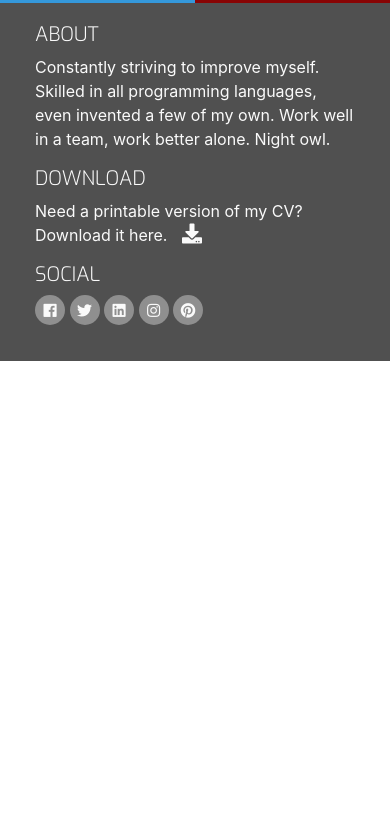
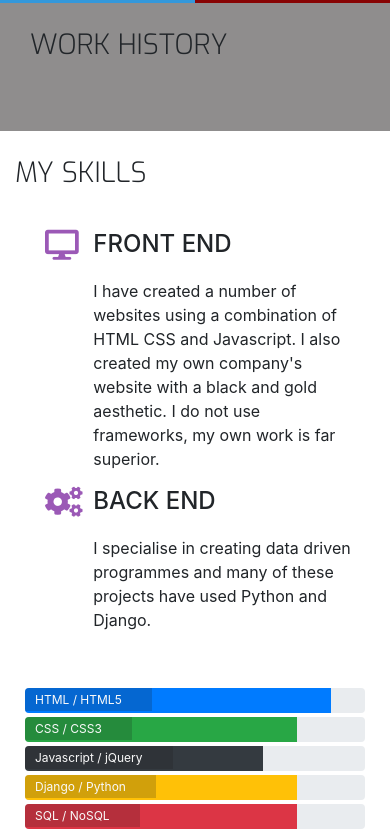
Before and after one commit to RDGrover/resume-project, a plain HTML site: page resume.html in a window 390 px wide. Shown: the part 846-1684 px from the top of the page. Before the commit the page ends 1207 px from the top, so only its background shows below. Drawn offline with nearby package versions, Linux system fonts and the light colour scheme.

Commit message:
Created content and progress bars in resume.html added styling to resum.html and established href to navigate between the three pages

```diff
--- a/assets/css/style.css
+++ b/assets/css/style.css
@@ -257,3 +257,29 @@ footer {
     width: 60%;
 
 }
+
+/*---------------------------------------Personal Info */
+
+.progress {
+    position: relative;
+    height: 25px;
+    margin-bottom: 4px;
+}
+
+.progress-type {
+    position: absolute;
+    left: 0px;
+    padding: 3px 30px 2px 10px;
+    color: #fafafa;
+    background-color: rgba(25, 25, 25, 0.2)
+}
+
+.progress-section {
+    margin: 40px 10px;
+}
+
+.skills-icon {
+    font-size: 30px;
+    color: #9b59b6;
+    padding-left: 10px;
+}
--- a/resume.html
+++ b/resume.html
@@ -1,23 +1,30 @@
 <!DOCTYPE html>
 <html lang="en">
-
   <head>
-	<meta charset="UTF-8">
-	<meta name="viewport" content="width=device-width, initial-scale=1.0">
-	<link rel="stylesheet" href="https://stackpath.bootstrapcdn.com/bootstrap/4.2.1/css/bootstrap.min.css">
-	<link rel="stylesheet" href="https://use.fontawesome.com/releases/v5.6.3/css/all.css"
-		integrity="sha384-UHRtZLI+pbxtHCWp1t77Bi1L4ZtiqrqD80Kn4Z8NTSRyMA2Fd33n5dQ8lWUE00s/" crossorigin="anonymous" />
-	<link rel="stylesheet" href="https://cdnjs.cloudflare.com/ajax/libs/hover.css/2.3.1/css/hover-min.css">
-	<link rel="stylesheet" href="assets/css/style.css">
+    <meta charset="UTF-8" />
+    <meta name="viewport" content="width=device-width, initial-scale=1.0" />
+    <link
+      rel="stylesheet"
+      href="https://stackpath.bootstrapcdn.com/bootstrap/4.2.1/css/bootstrap.min.css"
+    />
+    <link
+      rel="stylesheet"
+      href="https://use.fontawesome.com/releases/v5.6.3/css/all.css"
+      integrity="sha384-UHRtZLI+pbxtHCWp1t77Bi1L4ZtiqrqD80Kn4Z8NTSRyMA2Fd33n5dQ8lWUE00s/"
+      crossorigin="anonymous"
+    />
+    <link
+      rel="stylesheet"
+      href="https://cdnjs.cloudflare.com/ajax/libs/hover.css/2.3.1/css/hover-min.css"
+    />
+    <link rel="stylesheet" href="assets/css/style.css" />
     <title>Resume</title>
   </head>
 
   <body>
     <header>
       <div class="row no-gutters">
-			<a href="index.html" class="col-md-4 logo">
-
-			</a>
+        <a href="index.html" class="col-md-4 logo"> </a>
         <div class="col-md-8">
           <div class="row no-gutters bg-color-title">
             <div class="col heading">
@@ -28,37 +35,151 @@
           <div class="row no-gutters">
             <div class="col">
               <ul id="nav" class="list-inline menucontainer">
-							<li class="col-6 col-sm-3 ui-menu-color-home list-inline-item menuitem"> <a
-									href="index.html"
-									class="hvr-sweep-to-bottom"><i class="fas fa-home" aria-hidden="true"></i><span>Home</span></a>
+                <li
+                  class="col-6 col-sm-3 ui-menu-color-home list-inline-item menuitem"
+                >
+                  <a href="index.html" class="hvr-sweep-to-bottom"
+                    ><i class="fas fa-home" aria-hidden="true"></i
+                    ><span>Home</span></a
+                  >
                 </li>
-							<li class="col-6 col-sm-3 ui-menu-color-resume list-inline-item menuitem"> <a href="#"
-									class="hvr-sweep-to-bottom"><i class="fas fa-graduation-cap" aria-hidden="true"></i><span>Resume</span></a>
+                <li
+                  class="col-6 col-sm-3 ui-menu-color-resume list-inline-item menuitem"
+                >
+                  <a href="resume.html" class="hvr-sweep-to-bottom"
+                    ><i class="fas fa-graduation-cap" aria-hidden="true"></i
+                    ><span>Resume</span></a
+                  >
                 </li>
-							<li class="col-6 col-sm-3 ui-menu-color-contact list-inline-item menuitem"> <a href="#"
-									class="hvr-sweep-to-bottom"><i class="far fa-comment" aria-hidden="true"></i><span>Contact</span></a>
+                <li
+                  class="col-6 col-sm-3 ui-menu-color-contact list-inline-item menuitem"
+                >
+                  <a href="contact.html" class="hvr-sweep-to-bottom"
+                    ><i class="far fa-comment" aria-hidden="true"></i
+                    ><span>Contact</span></a
+                  >
                 </li>
-							<li class="col-6 col-sm-3 ui-menu-color-download list-inline-item menuitem"> <a href="#"
-									class="hvr-sweep-to-bottom"><i class="fas fa-download" aria-hidden="true"></i><span>Download</span></a>
+                <li
+                  class="col-6 col-sm-3 ui-menu-color-download list-inline-item menuitem"
+                >
+                  <a href="#" class="hvr-sweep-to-bottom"
+                    ><i class="fas fa-download" aria-hidden="true"></i
+                    ><span>Download</span></a
+                  >
                 </li>
               </ul>
             </div>
           </div>
-
         </div>
       </div>
     </header>
-	<section>
-
+    <section class="container-fluid">
+      <div class="row">
+        <div class="col-md-4 bg-color-personal-info section-column">
+          <div class="row">
+            <div class="col-12">
+              <h3 class="section-heading uppercase">Work History</h3>
+            </div>
+          </div>
+        </div>
+        <div class="col-md-8 bg-color-three-reasons">
+          <div class="row">
+            <div class="col">
+              <h3 class="section-heading uppercase">My Skills</h3>
+            </div>
+            <div class="row">
+              <div class="col-10 offset-1 offset-sm-0 col-sm-4 col-md-6">
+                <div class="row">
+                  <div class="col-2">
+                    <i
+                      class="skills-icon fas fa-desktop"
+                      aria-hidden="true"
+                    ></i>
+                  </div>
+                  <div class="col-10">
+                    <h4 class="three-reasons-heading uppercase">Front End</h4>
+                    <p>
+                      I have created a number of websites using a combination
+                      of HTML CSS and Javascript. I also created my own company's
+                      website with a black and gold aesthetic. I do not use frameworks,
+                      my own work is far superior.
+                    </p>
+                  </div>
+                </div>
+              </div>
+              <div class="col-10 offset-1 offset-sm-0 col-sm-4 col-md-6">
+                <div class="row">
+                  <div class="col-2">
+                    <i
+                      class="skills-icon fas fa-cogs"
+                      aria-hidden="true"
+                    ></i>
+                  </div>
+                  <div class="col-10">
+                    <h4 class="three-reasons-heading uppercase">Back End</h4>
+                    <p>
+                      I specialise in creating data driven programmes and many
+                      of these projects have used Python and Django.
+                    </p>
+                  </div>
+                </div>
+              </div>
+            </div>
+            <div class="col progress-section">
+              <div class="progress">
+                <div
+                  class="progress-bar"
+                  role="progressbar"
+                  aria-valuenow="90"
+                  aria-valuemin="0"
+                  aria-valuemax="100"
+                  style="width: 90%;"
+                >
+                  <span class="sr-only">90% complete</span>
+                </div>
+                <span class="progress-type">HTML / HTML5</span>
+              </div>
+              <div class="progress">
+                <div class="progress-bar bg-success" role="progressbar" aria-valuenow="80" aria-valuemin="0" aria-valuemax="100"
+                  style="width: 80%;">
+                  <span class="sr-only">80% complete</span>
+                </div>
+                <span class="progress-type">CSS / CSS3</span>
+              </div>
+              <div class="progress">
+                <div class="progress-bar bg-dark" role="progressbar" aria-valuenow="70" aria-valuemin="0" aria-valuemax="100"
+                  style="width: 70%;">
+                  <span class="sr-only">70% complete</span>
+                </div>
+                <span class="progress-type">Javascript / jQuery</span>
+              </div>
+              <div class="progress">
+                <div class="progress-bar bg-warning" role="progressbar" aria-valuenow="80" aria-valuemin="0" aria-valuemax="100"
+                  style="width: 80%;">
+                  <span class="sr-only">80% complete</span>
+                </div>
+                <span class="progress-type">Django / Python</span>
+              </div>
+              <div class="progress">
+                <div class="progress-bar bg-danger" role="progressbar" aria-valuenow="80" aria-valuemin="0" aria-valuemax="100"
+                  style="width: 80%;">
+                  <span class="sr-only">80% complete</span>
+                </div>
+                <span class="progress-type">SQL / NoSQL</span>
+              </div>
+            </div>
+          </div>
+        </div>
+      </div>
     </section>
     <footer class="container-fluid">
       <div id="footer-details" class="row">
         <div class="col-sm-4">
           <h5 class="uppercase general-sub">About</h5>
           <p class="inline-block">
-					Constantly striving to improve myself. Skilled in all programming languages, even invented a few of
-					my own.
-					Work well in a team, work better alone. Night owl.
+            Constantly striving to improve myself. Skilled in all programming
+            languages, even invented a few of my own. Work well in a team, work
+            better alone. Night owl.
           </p>
         </div>
         <div class="col-sm-4">
@@ -107,8 +228,6 @@
           </ul>
         </div>
       </div>
-
     </footer>
   </body>
-
 </html>
```
Also changed, not shown: contact.html (+2 -2 lines), index.html (+2 -2 lines). Lines whose indentation alone changed are shown as unchanged.
